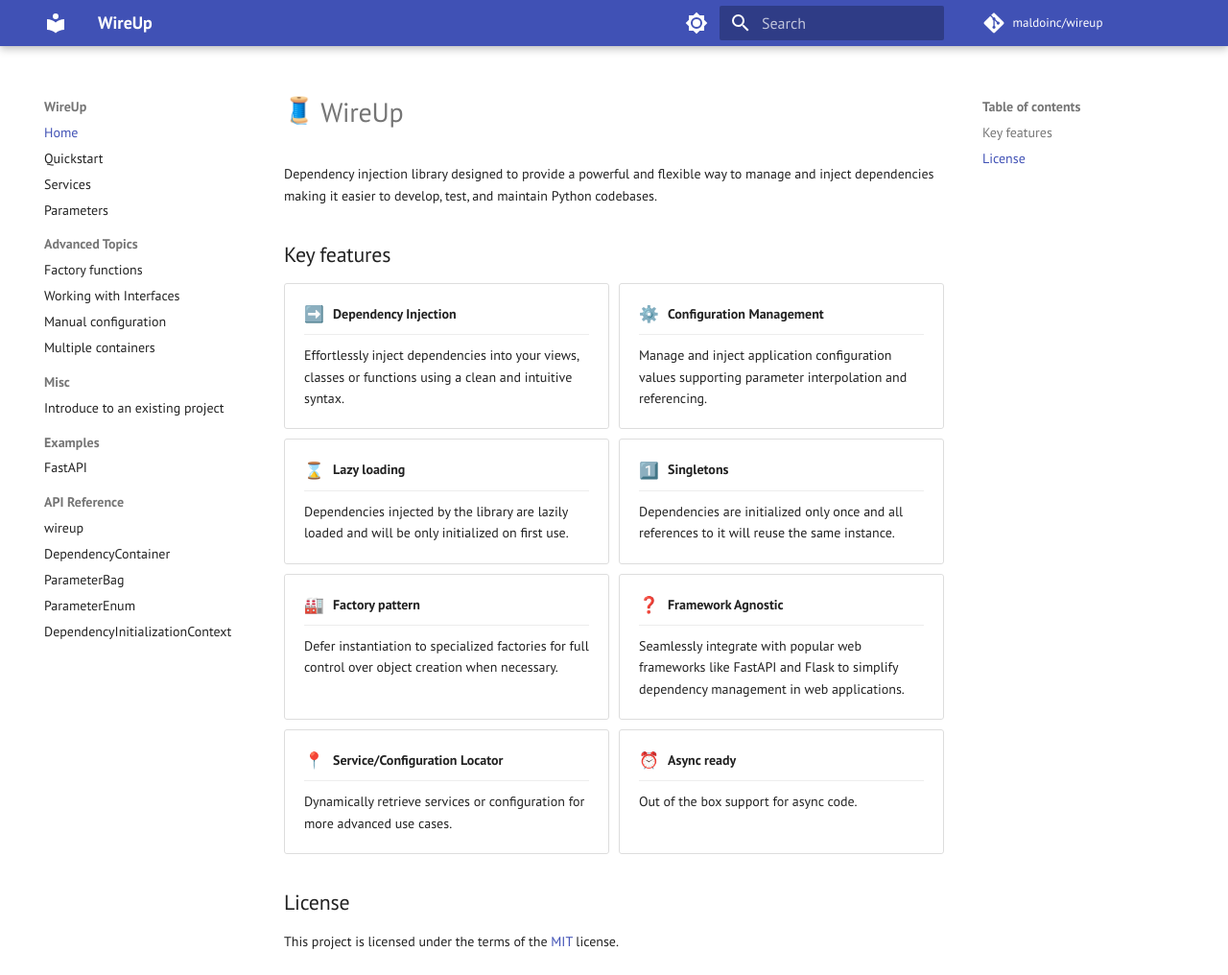
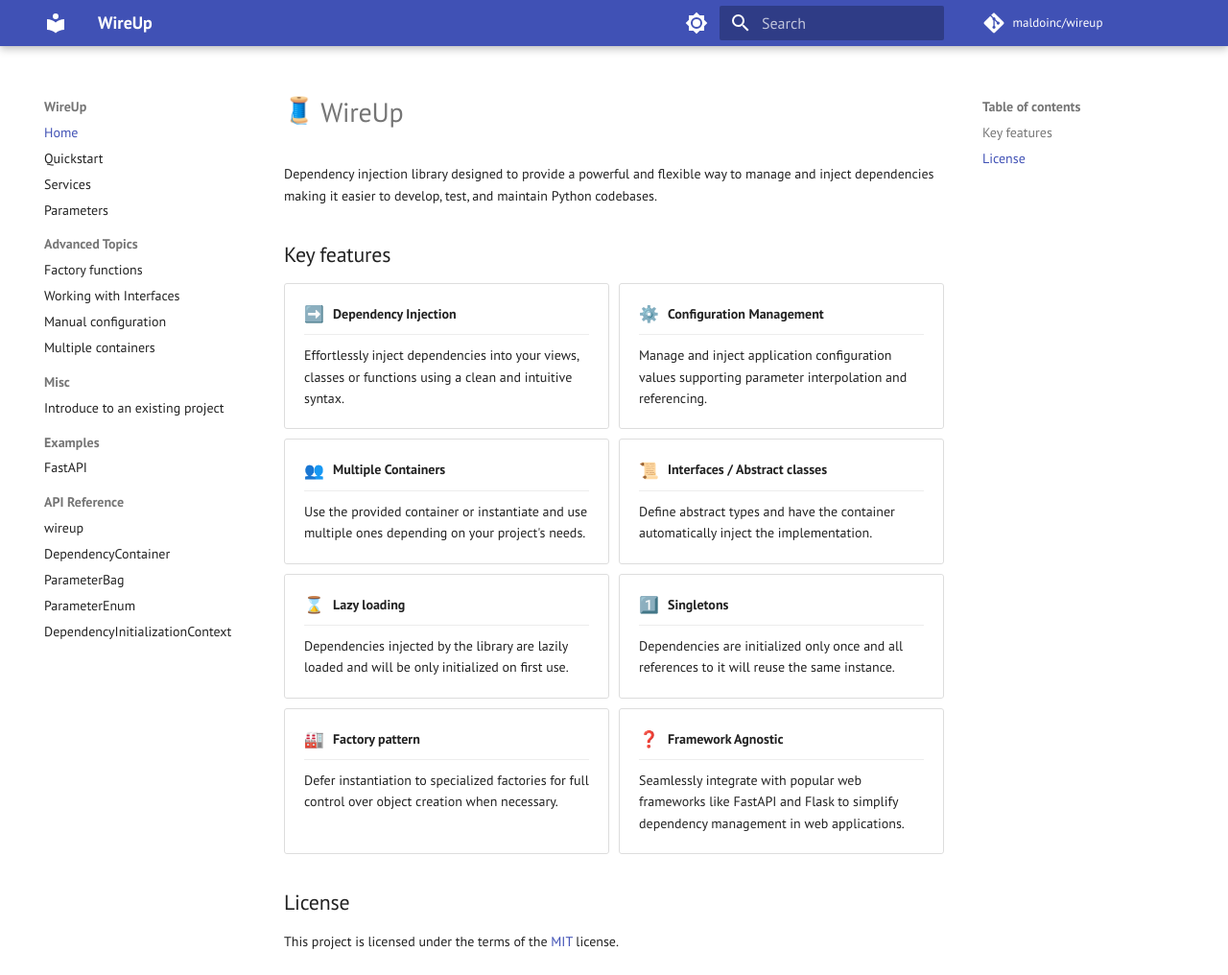
Before and after one commit to maldoinc/wireup, an MkDocs documentation site: the page built from docs/pages/index.md, in a window 1280 px wide and 1016 px high. Shown: the whole window at 96% size. Built offline with MkDocs 1.6.1 and Material for MkDocs 9.7.7, drawn with Linux system fonts in a browser that asks for light colours; emoji names are drawn with the system emoji font; some web fonts are replaced; comment, search, counter and statistics services are not loaded.

Commit message:
Add new items to home

```diff
--- a/docs/pages/index.md
+++ b/docs/pages/index.md
@@ -19,6 +19,20 @@ manage and inject dependencies making it easier to develop, test, and maintain P
             Configuration Management
         </div>
         Manage and inject application configuration values supporting parameter interpolation and referencing.
+    </div>
+    <div class="card">
+        <div class="card-title">
+            <img src="https://cdn.jsdelivr.net/gh/jdecked/twemoji@14.1.2/assets/72x72/1f465.png" />
+            Multiple Containers
+        </div>
+        Use the provided container or instantiate and use multiple ones depending on your project's needs.
+    </div>
+    <div class="card">
+        <div class="card-title">
+            <img src="https://cdn.jsdelivr.net/gh/jdecked/twemoji@14.1.2/assets/72x72/1f4dc.png" />
+            Interfaces / Abstract classes
+        </div>
+        Define abstract types and have the container automatically inject the implementation.
     </div>
     <div class="card">
         <div class="card-title">
@@ -48,20 +62,7 @@ manage and inject dependencies making it easier to develop, test, and maintain P
         </div>
         Seamlessly integrate with popular web frameworks like FastAPI and Flask to simplify dependency management in web applications.
     </div>
-    <div class="card">
-        <div class="card-title">
-            <img src="https://cdn.jsdelivr.net/gh/jdecked/twemoji@14.1.2/assets/72x72/1f4cd.png" />
-            Service/Configuration Locator
-        </div>
-        Dynamically retrieve services or configuration for more advanced use cases.
-    </div>
-    <div class="card">
-        <div class="card-title">
-            <img src="https://cdn.jsdelivr.net/gh/jdecked/twemoji@14.1.2/assets/72x72/23f0.png" />
-            Async ready
-        </div>
-        Out of the box support for async code.
-    </div>
+
 </div>
 
 ## License
```
